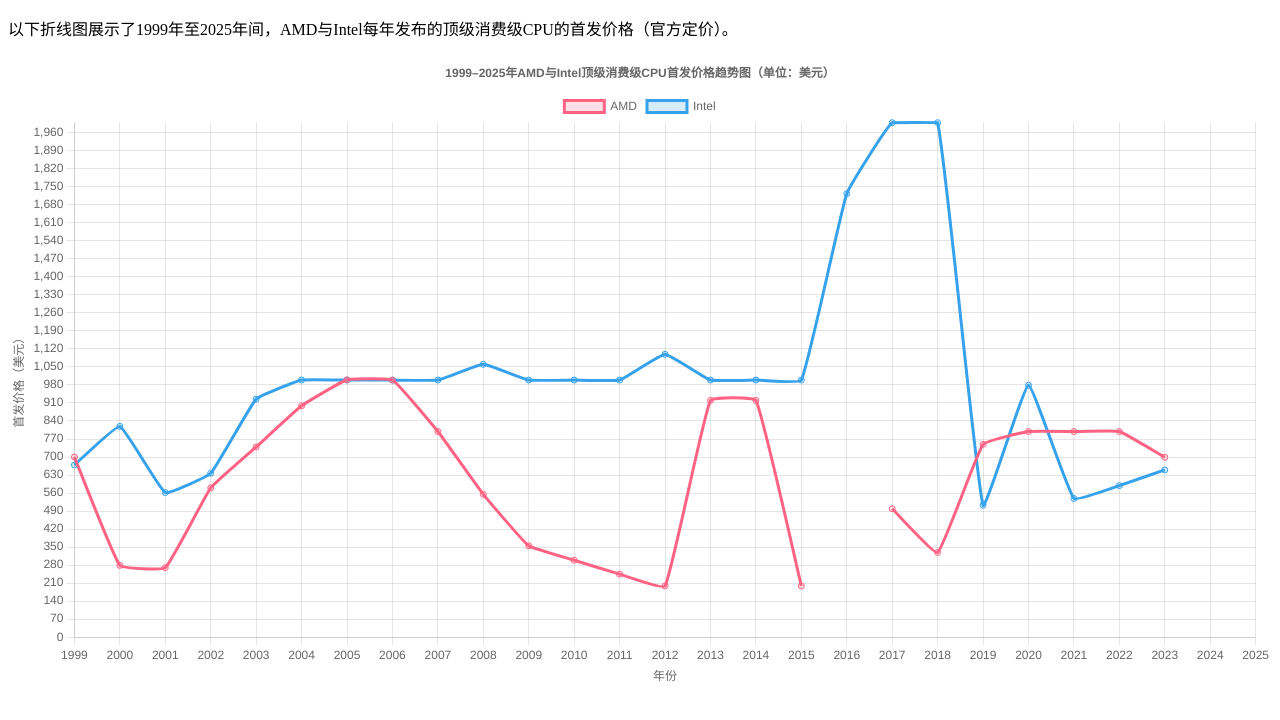
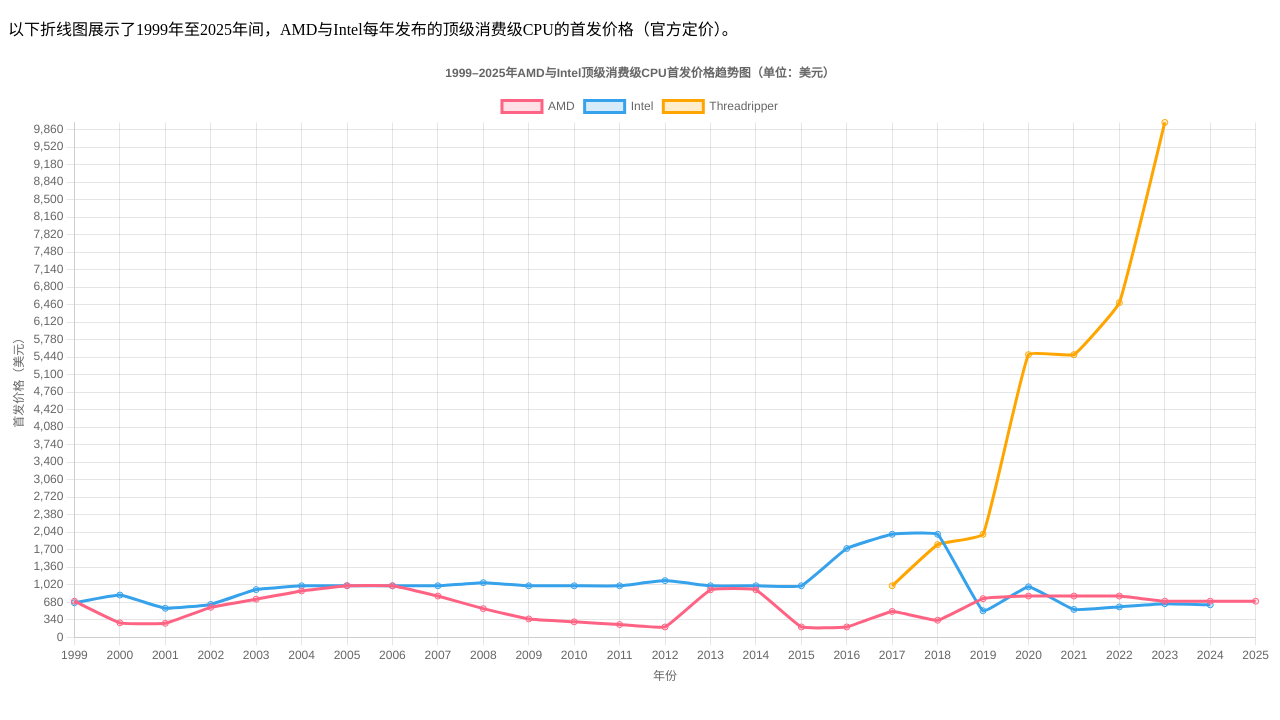
Before and after one commit to laptop-14lyc/cpu, a plain HTML site: page index.html in a window 1280 px wide. Drawn offline with nearby package versions, Linux system fonts and the light colour scheme.

Commit message:
Update index.html

```diff
--- a/index.html
+++ b/index.html
@@ -25,8 +25,8 @@
           data: [
             700, 279, 270, 580, 739, 899, 1000, 999,
             799, 555, 355, 299, 245, 199, 920, 920,
-              199, null, 499, 329, 749, 799, 799, 799,
-              699, null, null
+            199, 199, 499, 329, 749, 799, 799, 799,
+            699, 699, 699
           ],
           borderColor: 'rgba(255, 99, 132, 1)',
           backgroundColor: 'rgba(255, 99, 132, 0.2)',
@@ -39,10 +39,23 @@
             669, 819, 562, 637, 925, 999, 999, 999,
             999, 1060, 999, 999, 999, 1099, 999, 999,
             999, 1723, 1999, 1999, 513, 979, 539, 589,
-              650, null, null
+            650, 629, null
           ],
           borderColor: 'rgba(54, 162, 235, 1)',
           backgroundColor: 'rgba(54, 162, 235, 0.2)',
+          fill: false,
+          tension: 0.1
+        },
+        {
+          label: 'Threadripper',
+          data: [
+            null, null, null, null, null, null, null, null,
+            null, null, null, null, null, null, null, null,
+            null, null, 999, 1799, 1999, 5489, 5489, 6499,
+            9999, null, null
+          ],
+          borderColor: 'rgba(255, 165, 0, 1)',
+          backgroundColor: 'rgba(255, 165, 0, 0.2)',
           fill: false,
           tension: 0.1
         }
@@ -65,13 +78,19 @@
                   'Athlon (K7)', 'Athlon Thunderbird', 'Athlon XP', 'Athlon XP', 'Athlon 64', 'Athlon 64 FX', 'Athlon 64 FX', 'Athlon 64 FX',
                   'Athlon 64 FX', 'Phenom X4', 'Phenom II X4', 'Phenom II X6', 'FX-8150', 'FX-8350', 'FX-9590', 'FX-9590',
                   'FX-8370', '-', 'Ryzen 7 1800X', 'Ryzen 7 2700X', 'Ryzen 9 3950X', 'Ryzen 9 5950X', 'Ryzen 9 5950X', 'Ryzen 9 7950X',
-                    'Ryzen 9 7950X3D', '-', '-'
+                  'Ryzen 9 7950X3D', '-', '9950X3D'
                 ],
                 'Intel': [
                   'Pentium III', 'Pentium 4', 'Pentium 4', 'Pentium 4', 'Pentium 4 Extreme', 'Pentium 4 EE', 'Pentium EE', 'Core 2 Extreme',
                   'Core 2 Extreme', 'Core 2 Extreme', 'Core i7 EE', 'Core i7 EE', 'Core i7 EE', 'Core i7 EE', 'Core i7 EE', 'Core i7 EE',
                   'Core i7 EE', 'Core i7 EE', 'Core i9 EE', 'Core i9 EE', 'Core i9-9900KS', 'Core i9-10980XE', 'Core i9-11900K', 'Core i9-13900K',
                   'Core i9-14900K', '-', '-'
+                ],
+                'Threadripper': [
+                  '-', '-', '-', '-', '-', '-', '-', '-',
+                  '-', '-', '-', '-', '-', '-', '-', '-',
+                  '-', '-', '1950X', '2990WX', '3970X', 'PRO 3995WX', 'PRO 3995WX', 'PRO 5995WX',
+                  'PRO 7995WX', '285K-', '-'
                 ]
               };
               const label = context.dataset.label || '';
```
Lines whose indentation alone changed are shown as unchanged.
